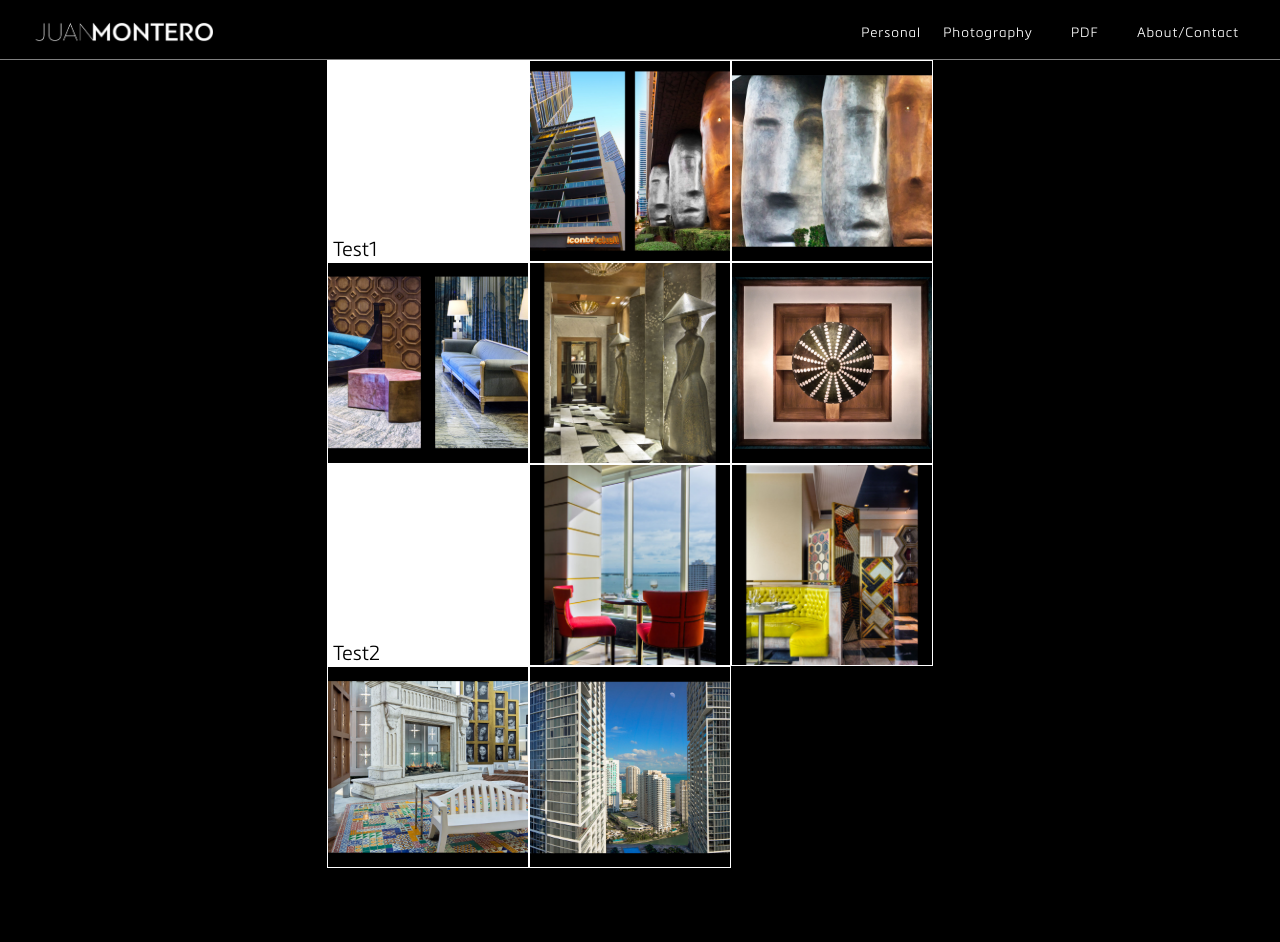
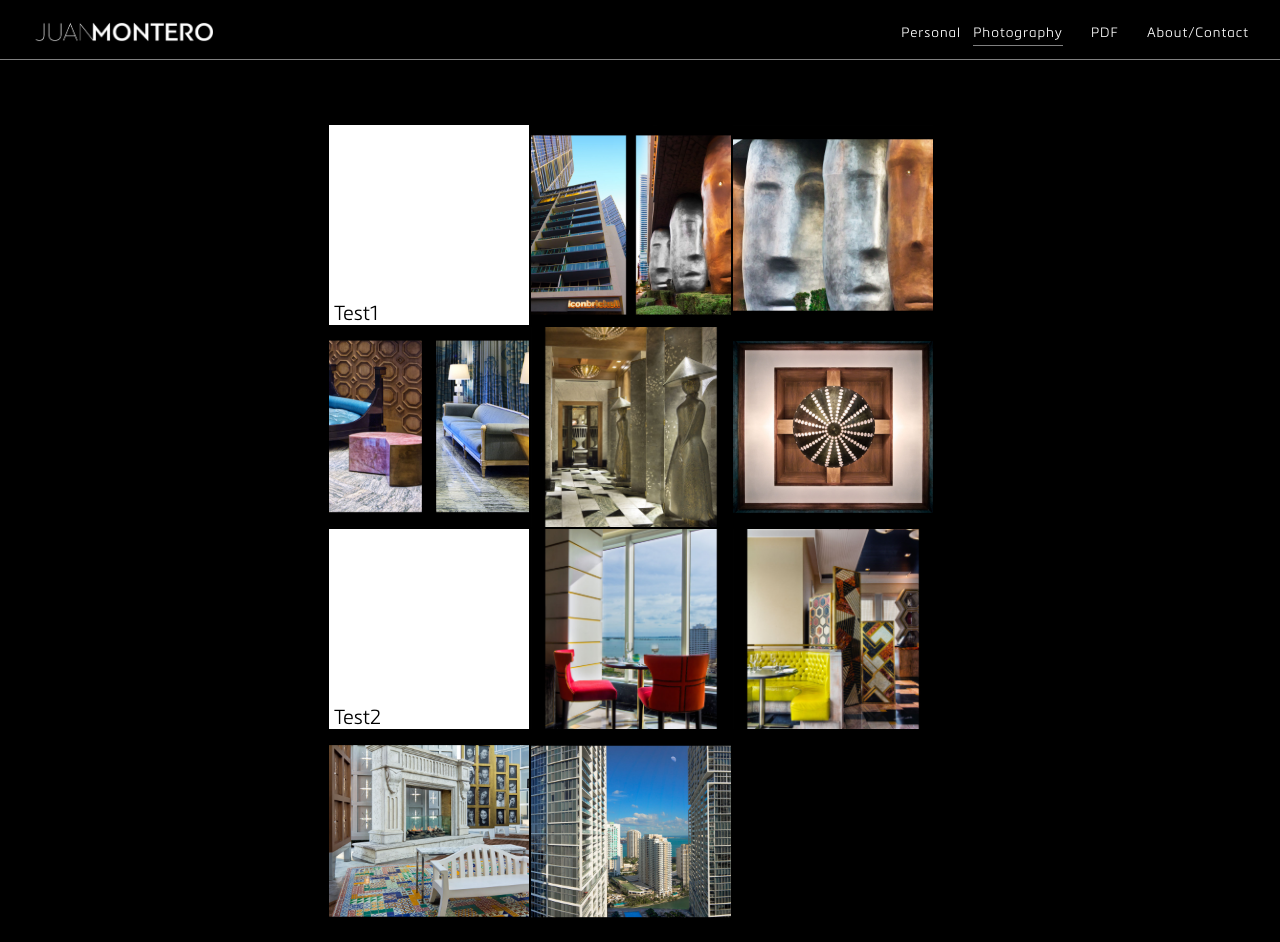
Before and after one commit to gilles-yvetot/node-skeleton, a Node server app: page /photography in a window 1280 px wide. Run offline with Node 20, Linux system fonts and the light colour scheme; some libraries are stand-ins or nearby versions.

Commit message:
bit of style- details

```diff
--- a/public/css/style.css
+++ b/public/css/style.css
@@ -28,6 +28,21 @@ a{
   font-family: 'Bague';
   src: url('/font/PFBagueSansPro-Regular.eot') format('embedded-opentype'),  url('/font/PFBagueSansPro-Regular.woff') format('woff');
 }
+/*scrollbars*/
+::-webkit-scrollbar-track-piece,
+::-webkit-scrollbar,
+::-webkit-scrollbar-button,
+::-webkit-scrollbar-track,
+::-webkit-scrollbar-track-piece,
+::-webkit-scrollbar-corner,
+::-webkit-resizer
+ {background: none;border:0;}
+::-webkit-scrollbar-thumb{
+      background: none;
+      border-right: 1px solid white;
+      margin: 5px 0;
+ }
+
 .visibleBlock{
   display: block !important;
 }
@@ -218,11 +233,14 @@ nav .menu_item{
   z-index: 2;
 }
 .menu_item > a:first-child{
-    display: block;
-    padding:10px;
+    display: inline-block;
+    margin: auto;
+    padding: 10px 0 5px 0;
+
 }
 .submenu{
   display: none;
+  margin-top: -1px;
 }
 .submenu ul{
   list-style: none;
@@ -234,11 +252,18 @@ nav .menu_item{
 .submenu ul li{
   padding: 5px 0;
 }
+.submenu ul li a:hover{
+  border-bottom: 1px solid black;
+}
 .menu_item:hover .submenu{
   display: block;
 }
-.menu_item:hover{
-  border: 1px solid white;
+.menu_item:hover > a,
+.menu_item.active:hover > a{
+  border-bottom: 1px solid white;
+}
+.menu_item.active > a{
+  border-bottom: 1px solid gray;
 }
 
 
@@ -285,11 +310,10 @@ nav .menu_item{
 }
 
 #contentPhotography{
-  width: 606px; /* 3 imgs + their borders */
-  padding-right: 20px; /*scrollbar*/
-  height: 95%;
-  margin:auto;
-  overflow-y:auto;
+  width: 624px; /*3 imgs+ borders + and margin right for scroll bar*/
+  height: 90%;
+  margin: 5% auto;
+  overflow-y: auto;
 }
 #contentPersonal{
   margin-left: 25%;
@@ -550,7 +574,7 @@ nav .menu_item{
   display: block;
   width: 200px;
   height: 200px;
-  border: 1px solid white;
+  border: 1px solid black;
   background-position: center center;
   background-size: cover;
   float: left;
@@ -598,7 +622,8 @@ nav .menu_item{
 }
 #resume div{
   height: 48%;
-  width: 50%;
+  width: 48%;
+  margin-right: 2%;
   margin-left: auto;
   overflow-y: auto;
   font-size: 12pt;
--- a/routes.js
+++ b/routes.js
@@ -10,7 +10,6 @@ module.exports = function(app) {
 	/*==========================
 	    Routes: GET
 	==========================*/
-
 
 	// HOME ====================================================================
 	app.get('/', function(req, res){
@@ -41,7 +40,7 @@ module.exports = function(app) {
 			else{
 				res.render('personal.jade', {
 					personal: navData,
-					title: (req.params.subpart)?req.params.subpart:'Personal',
+					title: (req.params.subpart)?req.params.subpart+' - Personal':'Personal',
 					data: content.tree,
 					pix: query.pix,
 				});
--- a/views/layout.jade
+++ b/views/layout.jade
@@ -11,6 +11,7 @@ html(lang='en')
     //----------Style
     link(href='/css/style.css', rel='stylesheet', type='text/css')
     link(href='//netdna.bootstrapcdn.com/font-awesome/4.1.0/css/font-awesome.css' rel='stylesheet')
+    link(rel="icon" href="/img/favicon.ico" type="image/x-icon")
     //----------Script
     script(src='http://ajax.googleapis.com/ajax/libs/jquery/2.0.3/jquery.min.js')
     script(src='/js/global.js')
@@ -28,21 +29,39 @@ html(lang='en')
                 a(href='/')
                     img(src='/img/logo.png' alt='juan montero logo')
             nav
-                .menu_item
-                    a(href='#') Personal
-                    .submenu
-                        ul
-                            for val in personal
-                                +submenuItem(val)
-                .menu_item
-                    a(href='/photography/') Photography
-                    .submenu
-                .menu_item
-                    a(href='/pdf/') PDF
-                    .submenu
-                .menu_item
-                    a(href='/contact/') About/Contact
-                    .submenu
+                if title.indexOf('Personal')>0
+                    .menu_item.active
+                        a(href='#') Personal
+                        .submenu
+                            ul
+                                for val in personal
+                                    +submenuItem(val)
+                else
+                    .menu_item
+                        a(href='#') Personal
+                        .submenu
+                            ul
+                                for val in personal
+                                    +submenuItem(val)
+                if title == 'Photography'
+                    .menu_item.active
+                        a(href='/photography/') Photography
+                else
+                    .menu_item
+                        a(href='/photography/') Photography
+                if title == 'PDF'
+                    .menu_item.active
+                        a(href='/pdf/') PDF
+                else
+                    .menu_item
+                        a(href='/pdf/') PDF
+                if title == 'Contact'
+                    .menu_item.active
+                        a(href='/contact/') About/Contact
+                else
+                    .menu_item
+                        a(href='/contact/') About/Contact
+
 
         #content
             block content
--- /dev/null
+++ b/views/pdf.jade
@@ -0,0 +1,3 @@
+extends layout
+
+block content
--- a/views/personal.jade
+++ b/views/personal.jade
@@ -19,7 +19,7 @@ block content
             for item,index in data.img
                 img.opacity50(src='#{data.path}#{item.fileName.replace("w_","t_")}' onclick='showPictureInPersonal(#{index})')
         #bottomPersonal
-            h2= title
+            h2= title.split('-')[0]
             span
                 span.imgIdx 1
                 span /#{data.img.length}
```
Also changed, not shown: 1 other file.
